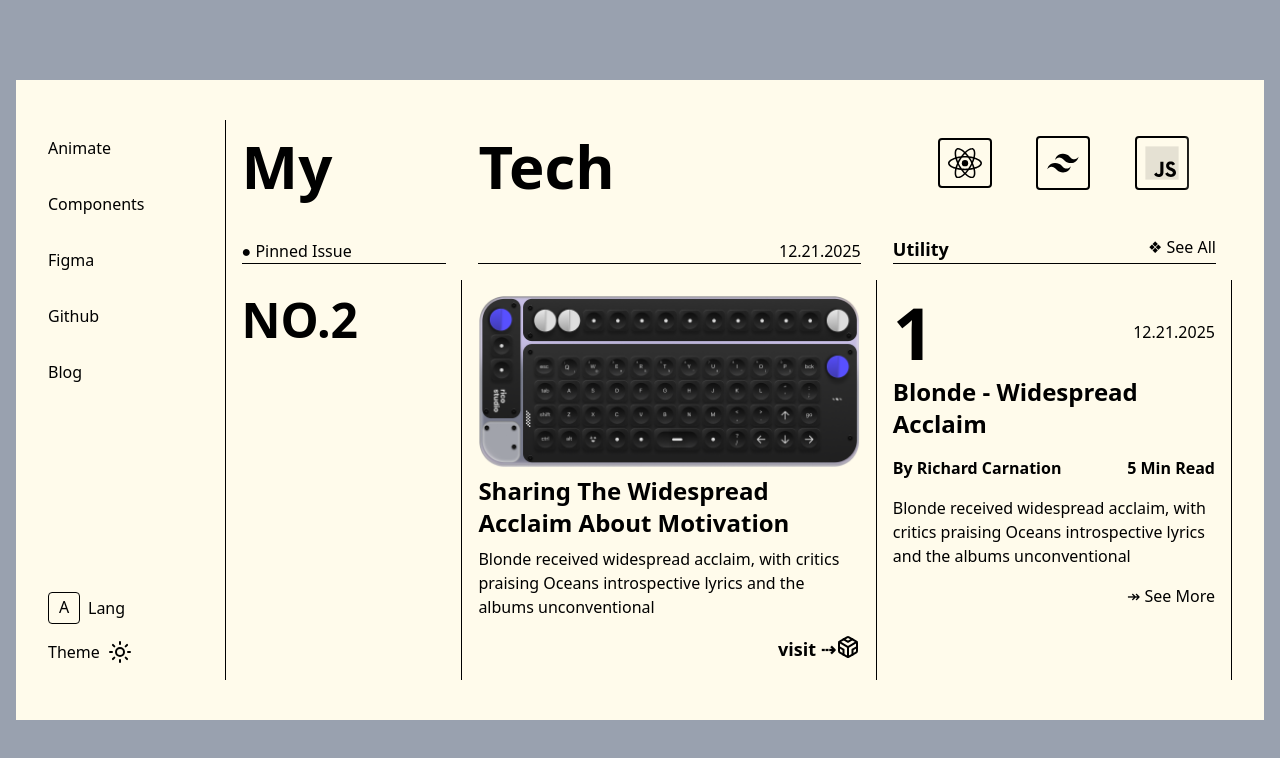
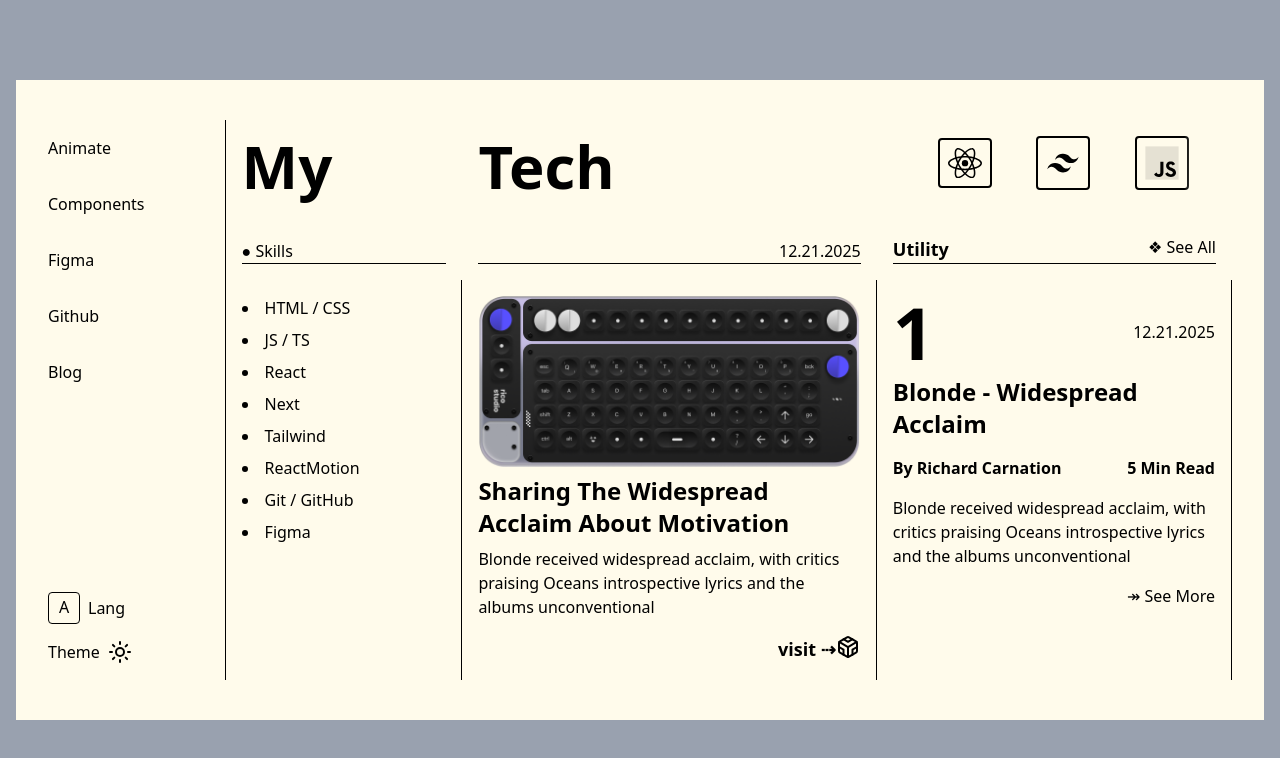
Before and after one commit to Lam-Big-Water/sam-portfolio, a Next.js app: page /en in a window 1280 px wide. Shown: the top 758 px of the page. Built offline with nearby package versions, Linux system fonts and the light colour scheme; no server answers.

Commit message:
feat(ui): new style & new content

```diff
--- a/src/app/_components/header.tsx
+++ b/src/app/_components/header.tsx
@@ -5,10 +5,19 @@ const Header = () => {
     <header className="row-span-2 grid grid-rows-[160px_1fr] text-black dark:text-amber-50 bg-amber-50 dark:bg-black font-medium max-sm:hidden">
       <div className="row-[1/2] p-4 w-full h-full flex flex-col justify-between">
         <h1 className="text-6xl font-black pb-4">{t("title")}</h1>
-        <p className="border-b border-black">● Pinned Issue</p>
+        <p className="border-b border-black">● Skills</p>
       </div>
       <div className="row-[2/3] h-full border-r border-black dark:border-amber-50 p-4 max-md:col-[1/2] max-sm:hidden">
-        <h2 className="mt-auto text-5xl font-black">NO.2</h2>
+        <ul className="list-disc list-inside flex flex-col gap-2">
+          <li>HTML / CSS</li>
+          <li>JS / TS</li>
+          <li>React</li>
+          <li>Next</li>
+          <li>Tailwind</li>
+          <li>ReactMotion</li>
+          <li>Git / GitHub</li>
+          <li>Figma</li>
+        </ul>
       </div>
     </header>
   );
```
